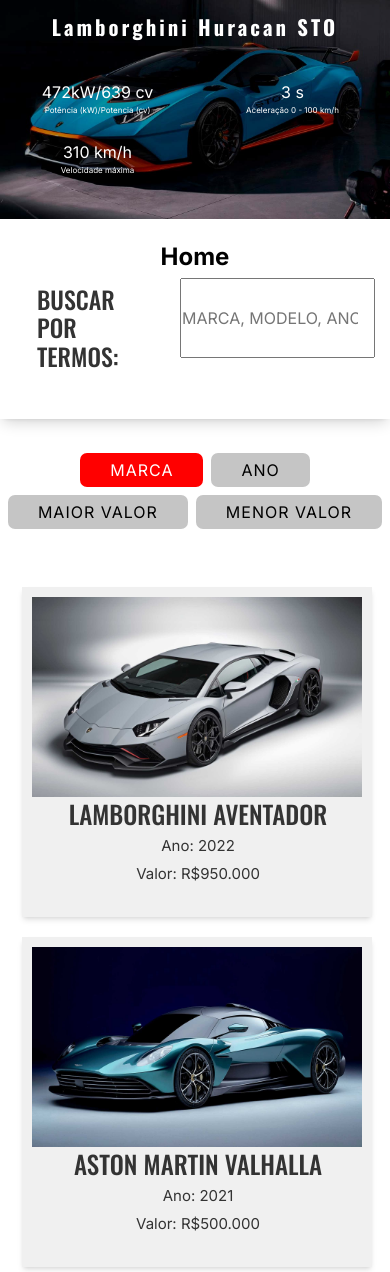
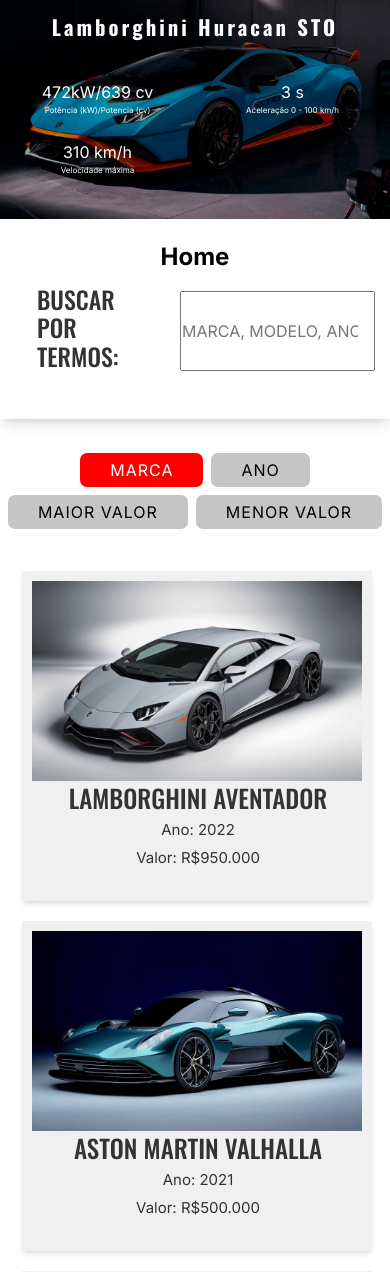
Before and after one commit to Nfinotti7/lp-porsche, a PHP site: page /catalogo.php in a window 390 px wide. Shown: the part 101-1373 px from the top of the page. Run offline with PHP 8.4, Linux system fonts and the light colour scheme; some libraries are stand-ins or nearby versions.

Commit message:
media query fixed

```diff
--- a/catalogo.php
+++ b/catalogo.php
@@ -114,6 +114,8 @@
          </div>
          <div class="container">
              <div class="ctlg-card ">
+                 <div class="row">
+                     <div class="col-12 col-md-6 col-lg-4">
                          <div class="box-item" data-category="lambo">
                              <figure><img src="./public/imglamb.jpg" alt=""></figure>
                              <h3 class="brand">LAMBORGHINI AVENTADOR</h3>
@@ -123,6 +125,7 @@
                                  <a href="https://api.whatsapp.com/send?phone=559999999999">Saiba mais</a>
                              </div>
                          </div>
+                         <div class="col-12 col-md-6 col-lg-4">
                              <div class="box-item" data-category="aston">
                                  <figure><img src="./public/AMvalhalla.jpg" alt=""></figure>
                                  <h3 class="brand">ASTON MARTIN VALHALLA</h3>
@@ -130,6 +133,7 @@
                                  <p class="price">Valor: R$500.000</p>
                                  <div class="overlay">
                                      <a href="https://api.whatsapp.com/send?phone=559999999999">Saiba mais</a>
+                                 </div>
                              </div>
                          </div>
                          <div class="col-12 col-md-6 col-lg-4">
@@ -211,6 +215,7 @@
                          </div>
                      </div>
                  </div>
+             </div>
 
 
      </section>
--- a/script-ctlg.js
+++ b/script-ctlg.js
@@ -10,8 +10,10 @@ $(document).ready(function () {
 
   var $grid = $(".ctlg-card").isotope({
     itemSelector: ".box-item",
-    layoutMode: "fitRows",
-
+    masonry: {
+      columnWidth: 100,
+      fitWidth: true,
+    },
     getSortData: {
       brand: ".brand",
       year: ".year",
--- a/style-catalogo.css
+++ b/style-catalogo.css
@@ -63,12 +63,10 @@ body {
 
 #catalogo-bd .container .ctlg-card {
   display: grid;
-  grid-template-columns: repeat(3, 1fr);
-  box-sizing: border-box;
-  gap: 10px;
-  justify-content: space-between;
+  width: 100%;
   margin-top: 3rem;
   margin-bottom: 3rem;
+  margin: 0 auto;
 }
 #catalogo-bd .container .ctlg-card .box-item {
   background: #f0f0f0;
@@ -140,8 +138,7 @@ body {
   color: #000;
 }
 
-/* Estilos para telas menores que 950px */
-@media (max-width: 950px) {
+@media (max-width: 720px) {
   .sticky-menu {
     height: 200px;
   }
@@ -171,3 +168,39 @@ body {
     flex-wrap: wrap;
   }
 }
+@media (max-width: 422px) {
+  .sticky-menu {
+    height: 200px;
+  }
+
+  .nav-menu {
+    flex-direction: column;
+    align-items: flex-start;
+  }
+  .sticky-menu .nav-menu .nav-item a {
+    font-size: 24px;
+  }
+
+  .sticky-menu .search-item h5 {
+    font-size: 24px;
+    margin: 5px;
+  }
+  .sticky-menu .search-item #searchbar {
+    display: flex;
+    box-sizing: border-box;
+    margin-top: 1rem;
+    width: 195px;
+    height: 80px;
+  }
+
+  .sorts {
+    margin-top: 30px;
+    flex-wrap: wrap;
+  }
+  #catalogo-bd .container .ctlg-card {
+    display: grid;
+    width: 100%;
+    margin-top: 3rem;
+    margin-bottom: 3rem;
+    margin: 0;
+}
```
Lines whose indentation alone changed are shown as unchanged.
